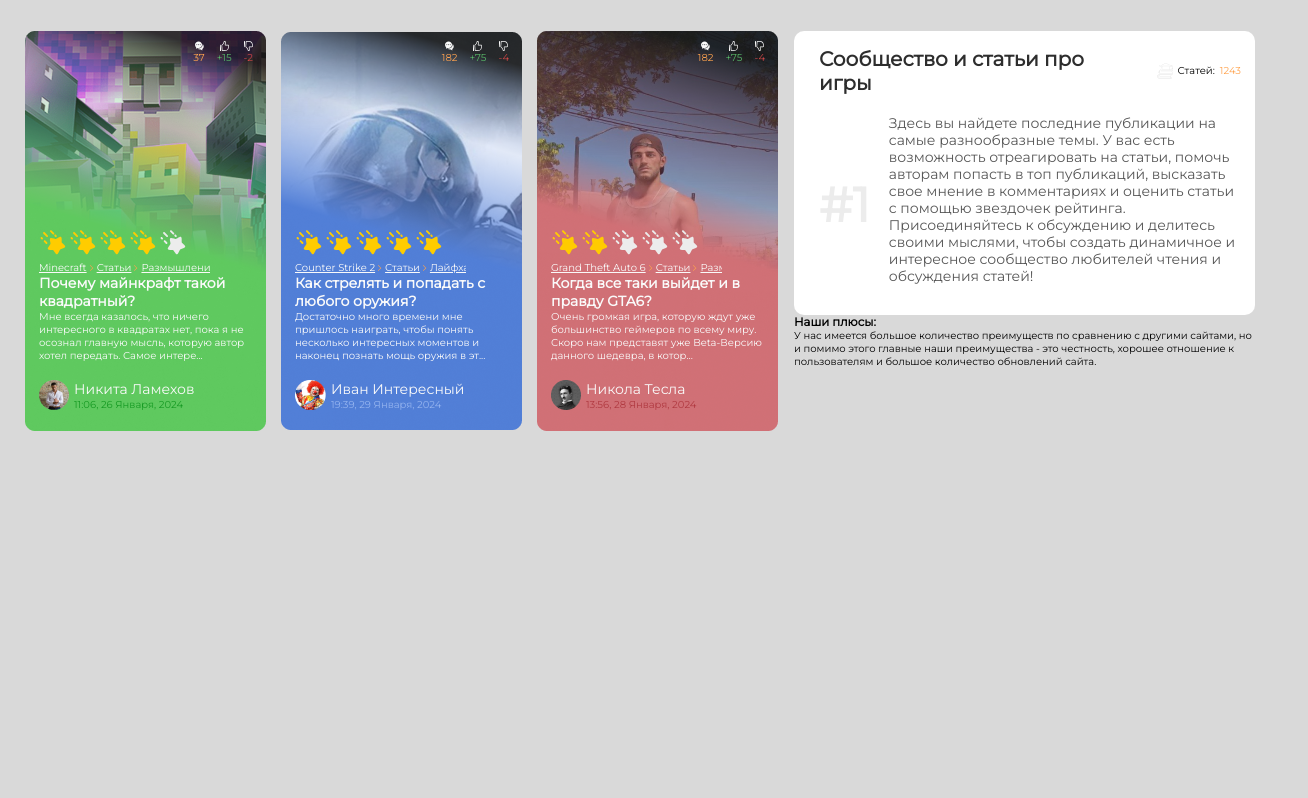
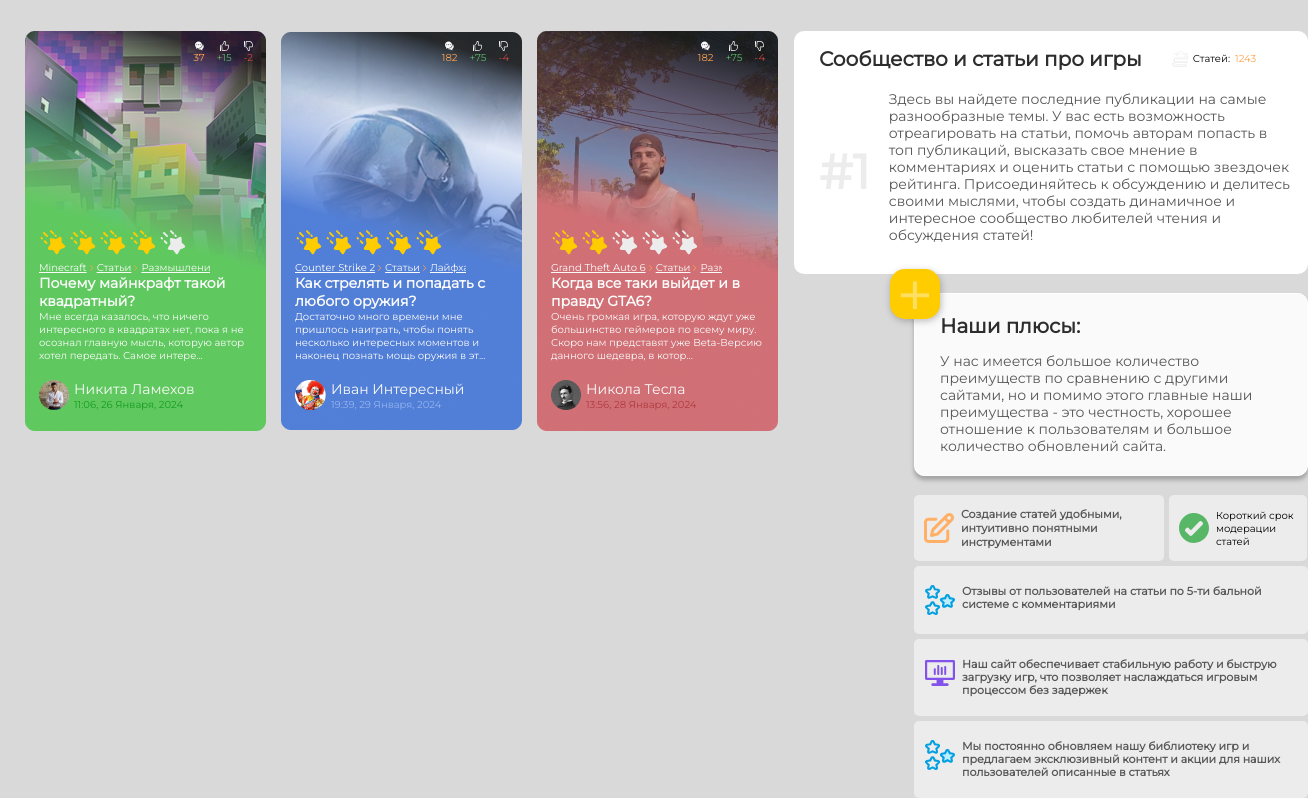
Before and after one commit to Asliddin001/GameVerse, a React (Vite) app: page / in a window 1280 px wide. Shown: the part 1045-1843 px from the top of the page, 1308 px wide, since content can reach past the window. Before the commit the page ends 1476 px from the top, so only its background shows below. Built offline with nearby package versions, Linux system fonts and the light colour scheme.

Commit message:
community component is building

```diff
--- /dev/null
+++ b/src/components/community/aside_cards/Aside.cards.module.css
@@ -0,0 +1,39 @@
+.community__item__card {
+  display: flex;
+  gap: 7px;
+  width: 250px;
+  align-items: center;
+  justify-content: center;
+  border-radius: 5px;
+  background: rgb(236, 236, 236);
+  padding: 12px 3px 12px 10px;
+}
+.community__item__card img {
+  width: 30px;
+  height: 30px;
+}
+.community__item__card h3 {
+  color: rgb(87, 87, 87);
+  font-family: Montserrat;
+  font-size: 11px;
+  font-weight: 900;
+}
+
+.community__item__right__mini__card {
+  display: flex;
+  gap: 7px;
+  width: 138px;
+  align-items: center;
+  justify-content: center;
+  border-radius: 5px;
+  background: rgb(236, 236, 236);
+  padding: 12px 3px 12px 10px;
+}
+
+.community__item {
+  display: flex;
+  gap: 5px;
+}
+.aside_cards {
+  width: 394px;
+}
--- /dev/null
+++ b/src/components/community/aside_cards/Aside_cards.jsx
@@ -0,0 +1,35 @@
+import React from "react";
+import styles from "./Aside.cards.module.css";
+import { Info_cards } from "../community_info_cards/info_cards";
+export const Aside_cards = () => {
+  return (
+    <div className={styles.aside_cards}>
+      <div className={styles.community__item}>
+        <div className={styles.community__item__card}>
+          <img src='/public/mock-imges/icons/edit.svg' />
+          <h3>Создание статей удобными, интуитивно понятными инструментами</h3>
+        </div>
+        <div className={styles.community__item__right__mini__card}>
+          <img
+            src='/public/mock-imges/icons/accept.svg'
+            alt='img'
+            loading='lazy'
+          />
+          <p>Короткий срок модерации статей</p>
+        </div>
+      </div>
+      <Info_cards url={"/mock-imges/icons/blue-stars.svg"}>
+        Отзывы от пользователей на статьи по 5-ти бальной системе с
+        комментариями
+      </Info_cards>
+      <Info_cards url={"/public/mock-imges/icons/fiolet-pc.svg"}>
+        Наш сайт обеспечивает стабильную работу и быструю загрузку игр, что
+        позволяет наслаждаться игровым процессом без задержек
+      </Info_cards>
+      <Info_cards url={"/mock-imges/icons/blue-stars.svg"}>
+        Мы постоянно обновляем нашу библиотеку игр и предлагаем эксклюзивный
+        контент и акции для наших пользователей описанные в статьях
+      </Info_cards>
+    </div>
+  );
+};
--- a/src/components/community/community.jsx
+++ b/src/components/community/community.jsx
@@ -3,11 +3,14 @@ import styles from "./community.module.css";
 import { Box } from "./box/box";
 import { ComunityCard } from "./comunity_card/comunity_card";
 import { communityData, dataArray } from "../../data/data";
+import { Aside_cards } from "./aside_cards/aside_cards";
+import { Community_info_head } from "./community_info_head/Community_info_head";
+import { Rigth_info_cards } from "./right_info_cards/Rigth_info_cards";
 
 export const Community = () => {
   return (
     <>
-      <div className="container">
+      <div className='container'>
         <div className={styles.community}>
           <div className={styles.community__boxs}>
             <Box data={dataArray} />
@@ -22,19 +25,10 @@ export const Community = () => {
               />
             ))}
             <div className={styles.community__info}>
-              <div className={styles.community__info__head}>
-                <h3>Наши плюсы:</h3>
-                <p>
-                  У нас имеется большое количество преимуществ по сравнению с
-                  другими сайтами, но и помимо этого главные наши преимущества -
-                  это честность, хорошее отношение к пользователям и большое
-                  количество обновлений сайта.
-                </p>
-              </div>
+              <Community_info_head />
               <div className={styles.community__info__content}>
-                <div className={styles.community__item}>
-
-                </div>
+                <Aside_cards />
+                <Rigth_info_cards />
               </div>
             </div>
           </div>
--- a/src/components/community/community.module.css
+++ b/src/components/community/community.module.css
@@ -1,5 +1,8 @@
 .community {
-    margin-top: 3.2rem;
-    display: flex;
-    gap: 1.6rem;
+  margin-top: 3.2rem;
+  display: flex;
+  gap: 1.6rem;
 }
+.community__info {
+  margin-left: 120px;
+}
--- /dev/null
+++ b/src/components/community/community_info_cards/Info_cards.jsx
@@ -0,0 +1,11 @@
+import React from "react";
+import styles from "./Info_cards.module.css";
+
+export const Info_cards = ({ url, children, type = true }) => {
+  return (
+    <div className={type ? styles.info_card : styles.info_card2}>
+      <img src={url} alt={url} loading='lazy' />
+      <h3>{children}</h3>
+    </div>
+  );
+};
--- /dev/null
+++ b/src/components/community/community_info_cards/Info_cards.module.css
@@ -0,0 +1,31 @@
+.info_card {
+  border-radius: 5px;
+  display: flex;
+  gap: 7px;
+  padding: 19px 11px;
+  margin-top: 5px;
+  background: rgb(236, 236, 236);
+}
+.info_card img {
+  width: 30px;
+  height: 30px;
+}
+.info_card h3 {
+  color: rgb(87, 87, 87);
+  font-family: Montserrat;
+  font-size: 11px;
+  font-weight: 900;
+  line-height: 13px;
+  letter-spacing: 0%;
+  text-align: left;
+}
+
+.info_card2 {
+  border-radius: 5px;
+  display: flex;
+  flex-direction: column;
+  gap: 7px;
+  padding: 19px 11px;
+  margin-top: 5px;
+  background: rgb(236, 236, 236);
+}
--- /dev/null
+++ b/src/components/community/community_info_head/Community_info_head.jsx
@@ -0,0 +1,14 @@
+import React from "react";
+import styles from "./Community_info_head.module.css";
+export const Community_info_head = () => {
+  return (
+    <div className={styles.community__info__head}>
+      <h2>Наши плюсы:</h2>
+      <p>
+        У нас имеется большое количество преимуществ по сравнению с другими
+        сайтами, но и помимо этого главные наши преимущества - это честность,
+        хорошее отношение к пользователям и большое количество обновлений сайта.
+      </p>
+    </div>
+  );
+};
--- /dev/null
+++ b/src/components/community/community_info_head/Community_info_head.module.css
@@ -0,0 +1,48 @@
+.community__info__head {
+  border: 1px solid red;
+  position: relative;
+  padding: 20px 25px;
+  margin: 19px 0;
+  box-sizing: border-box;
+  border: 1px solid rgb(255, 255, 255);
+  border-radius: 10px;
+  box-shadow: 0px 4px 4px 0px rgba(0, 0, 0, 0.25);
+  background: rgb(250, 250, 250);
+}
+.community__info__head h2 {
+  color: rgb(45, 45, 45);
+  font-family: Montserrat;
+  font-size: 20px;
+  line-height: 24px;
+  font-weight: 900;
+  letter-spacing: 0%;
+  text-align: left;
+}
+.community__info__head p {
+  margin: 15px 0 0 0;
+  color: rgb(87, 87, 87);
+  font-family: Montserrat;
+  font-size: 14px;
+  font-weight: 400;
+  line-height: 17px;
+  letter-spacing: 0%;
+  text-align: left;
+}
+.community__info__head::after {
+  position: absolute;
+  content: "+";
+  top: -25px;
+  left: -25px;
+  width: 40px;
+  height: 40px;
+  font-size: 65px;
+  text-align: center;
+  display: flex;
+  flex-direction: column;
+  justify-content: center;
+  padding: 5px;
+  border-radius: 15px;
+  color: rgb(255, 223, 96);
+  background: rgb(255, 204, 0);
+  box-shadow: 1px 2px 7px 0px rgba(0, 0, 0, 0.25);
+}
--- /dev/null
+++ b/src/components/community/right_info_cards/Rigth_info_cards.jsx
@@ -0,0 +1,9 @@
+import React from "react";
+
+export const Rigth_info_cards = () => {
+  return (
+    <div>
+      <a href=''></a>
+    </div>
+  );
+};
```
Also changed, not shown: src/components/community/right_info_cards/Rigth_info_cards.module.css (added).
